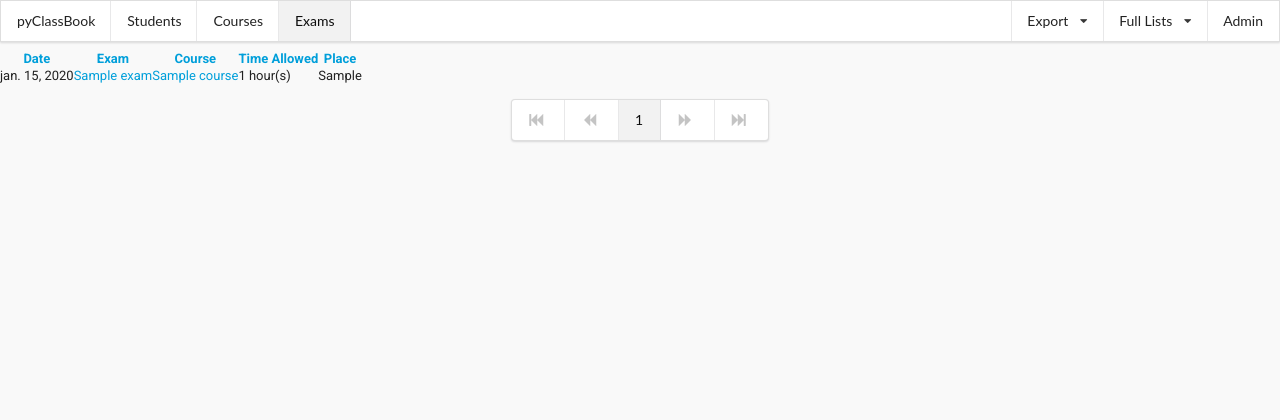
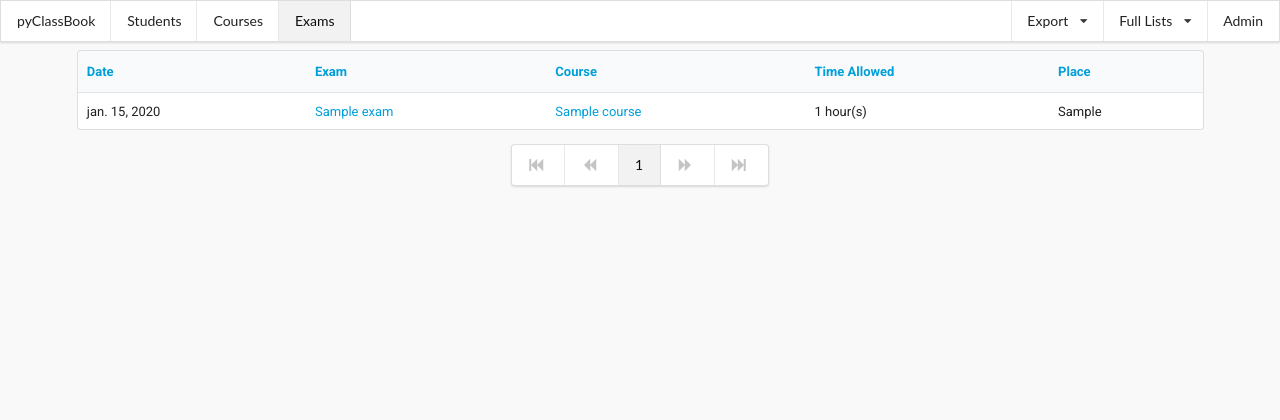
Before and after one commit to mw4rf/pyclassbook, a Django app: page /exams/ in a window 1280 px wide. Shown: the top 420 px of the page. Run offline with Django 3.2, Linux system fonts and the light colour scheme; a user stored in the database is signed in; tables that the repository leaves empty hold one stand-in row (values such as "Sample post").

Commit message:
exams list

```diff
--- a/exams/templates/exams/index.html
+++ b/exams/templates/exams/index.html
@@ -6,8 +6,8 @@
 
 {% block content %}
 
-<div class="container">
-    <table class="table table-hover">
+<div class="ui container">
+    <table class="ui single line selectable table">
         <thead>
         <tr>
             <th><a href="?{% sort_row request 'order_by' 'date' %}">{% trans "Date" %}</a></th>
--- a/exams/templates/exams/index_full.html
+++ b/exams/templates/exams/index_full.html
@@ -6,8 +6,8 @@
 
 {% block content %}
 
-<div class="container">
-    <table class="table table-hover">
+<div class="ui container">
+    <table class="ui single line selectable table">
         <thead>
         <tr>
             <th><a href="?{% sort_row request 'order_by' 'date' %}">{% trans "Date" %}</a></th>
```
